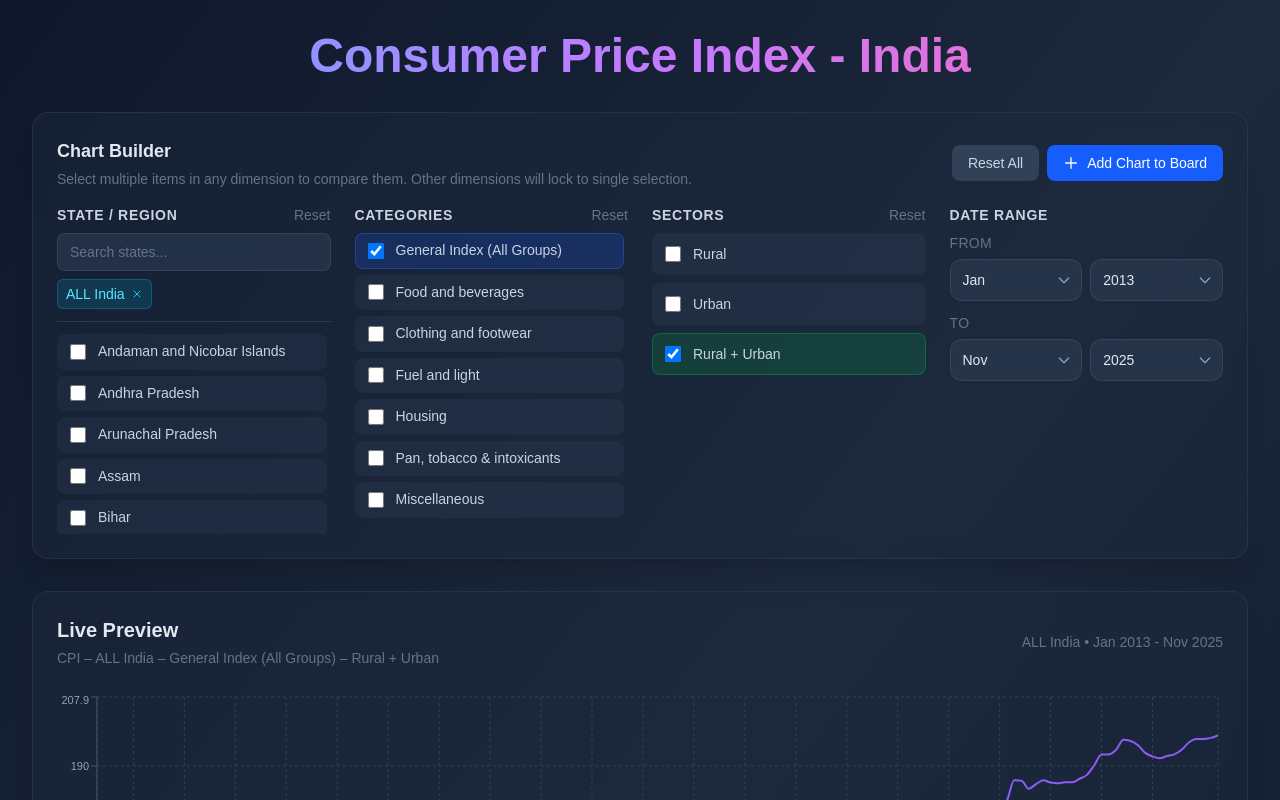
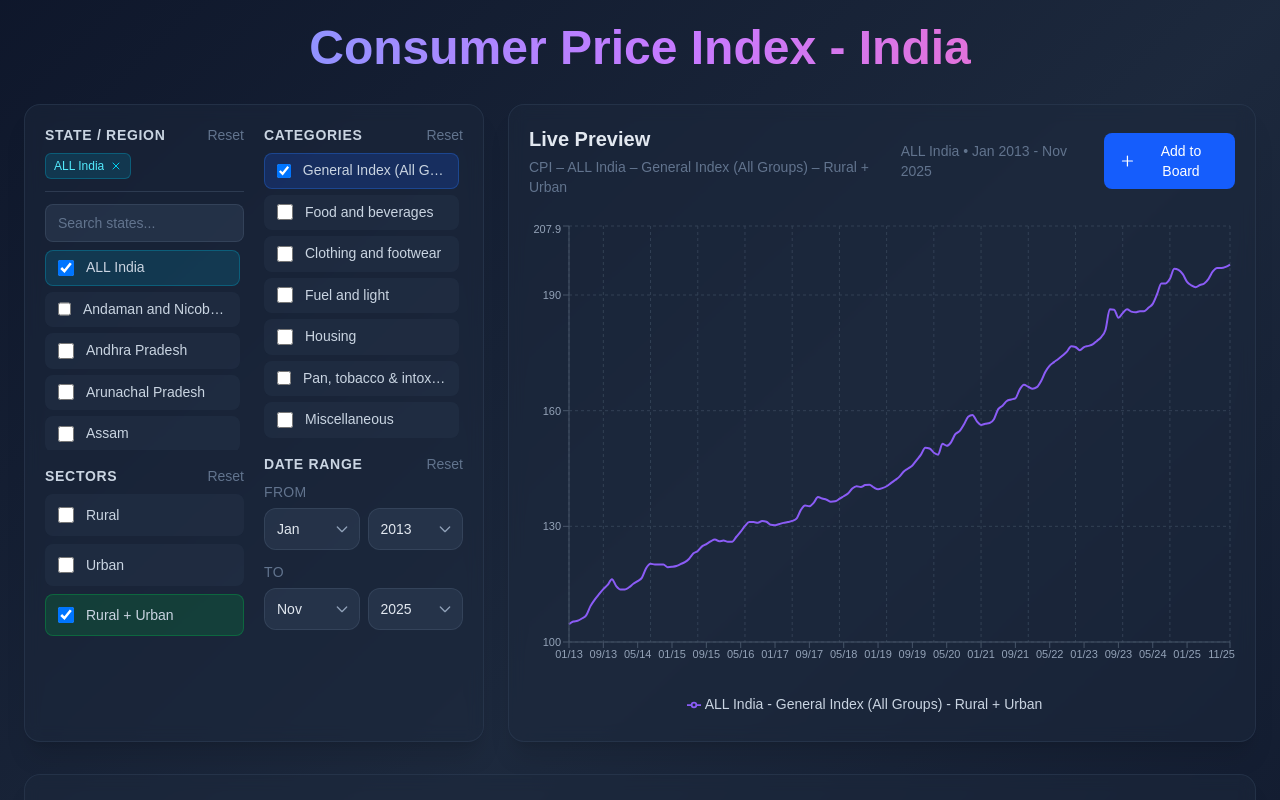
Before and after one commit to harshit-agarwal7/consumer-price-index, a Next.js app: page / in a window 1280 px wide. Shown: the top 800 px of the page. Built offline with nearby package versions, Linux system fonts and the light colour scheme.

Commit message:
Update UI to ensure filters and the graph appear side by side for ease of use

```diff
--- a/app/page.tsx
+++ b/app/page.tsx
@@ -485,7 +485,15 @@ export default function Home() {
     if (isSelected) {
       // Deselecting
       const newSelection = selectedStates.filter(s => s !== state);
-      if (newSelection.length === 0) return; // Prevent empty selection
+
+      // If no states left, auto-select 'ALL India'
+      if (newSelection.length === 0) {
+        setSelectedStates(['ALL India']);
+        if (multiSelectDimension === 'states') {
+          setMultiSelectDimension(null);
+        }
+        return;
+      }
 
       setSelectedStates(newSelection);
 
@@ -908,8 +916,8 @@ export default function Home() {
   };
 
   return (
-    <main className="min-h-screen bg-gradient-to-br from-slate-900 via-slate-800 to-slate-900 p-4 md:p-8">
-      <div className="max-w-7xl mx-auto">
+    <main className="min-h-screen bg-gradient-to-br from-slate-900 via-slate-800 to-slate-900 px-3 md:px-6 py-4 md:py-6">
+      <div className="max-w-[1600px] mx-auto">
         {/* Header */}
         <div className="mb-6 md:mb-8 text-center">
           <h1 className="text-3xl md:text-5xl font-bold bg-gradient-to-r from-blue-400 via-purple-400 to-pink-400 bg-clip-text text-transparent">
@@ -934,59 +942,15 @@ export default function Home() {
           </div>
         )}
 
-        {/* Chart Builder Panel */}
-        <div className="bg-slate-800/50 backdrop-blur-sm rounded-2xl border border-slate-700/50 p-4 md:p-6 mb-6 md:mb-8 shadow-xl">
-          <div className="flex flex-col md:flex-row md:items-center md:justify-between mb-4 gap-2">
-            <div>
-              <h2 className="text-lg font-semibold text-slate-200">Chart Builder</h2>
-              <p className="text-sm text-slate-500 mt-1">
-                Select multiple items in any dimension to compare them. Other dimensions will lock to single selection.
-              </p>
-            </div>
-
-            {/* Add Chart / Edit Mode Buttons */}
-            <div className="flex gap-2">
-              <button
-                onClick={resetAllDimensions}
-                className="px-4 py-2 bg-slate-700 hover:bg-slate-600 text-slate-300 text-sm font-medium rounded-lg transition-colors duration-200 cursor-pointer"
-              >
-                Reset All
-              </button>
-              {editingChartId ? (
-                <>
-                  <button
-                    onClick={saveChartChanges}
-                    className="px-4 py-2 bg-green-600 hover:bg-green-500 text-white text-sm font-medium rounded-lg transition-colors duration-200 flex items-center gap-2"
-                  >
-                    <svg className="w-4 h-4" fill="none" stroke="currentColor" viewBox="0 0 24 24">
-                      <path strokeLinecap="round" strokeLinejoin="round" strokeWidth={2} d="M5 13l4 4L19 7" />
-                    </svg>
-                    Save Changes
-                  </button>
-                  <button
-                    onClick={cancelEditing}
-                    className="px-4 py-2 bg-slate-600 hover:bg-slate-500 text-white text-sm font-medium rounded-lg transition-colors duration-200"
-                  >
-                    Cancel
-                  </button>
-                </>
-              ) : (
-                <button
-                  onClick={addChartToBoard}
-                  className="px-4 py-2 bg-blue-600 hover:bg-blue-500 text-white text-sm font-medium rounded-lg transition-colors duration-200 flex items-center gap-2"
-                >
-                  <svg className="w-4 h-4" fill="none" stroke="currentColor" viewBox="0 0 24 24">
-                    <path strokeLinecap="round" strokeLinejoin="round" strokeWidth={2} d="M12 4v16m8-8H4" />
-                  </svg>
-                  Add Chart to Board
-                </button>
-              )}
-            </div>
-          </div>
-
-          <div className="grid grid-cols-1 md:grid-cols-2 lg:grid-cols-4 gap-4 md:gap-6">
-
-            {/* State / Region Selection - Inline like Categories */}
+        {/* Main Content - Filters and Chart side by side */}
+        <div className="flex flex-col lg:flex-row gap-4 md:gap-6 mb-6 md:mb-8">
+          {/* Filters Panel */}
+          <div className="bg-slate-800/50 backdrop-blur-sm rounded-2xl border border-slate-700/50 p-4 md:p-5 shadow-xl lg:w-[460px] flex-shrink-0">
+            <div className="grid grid-cols-1 md:grid-cols-2 gap-4 md:gap-5">
+
+            {/* Column 1: State + Sectors */}
+            <div className="flex flex-col gap-4">
+            {/* State / Region Selection */}
             <div className="flex flex-col">
               <div className="flex items-center gap-2 mb-2">
                 <h2 className="text-sm font-semibold text-slate-300 uppercase tracking-wider">
@@ -1006,17 +970,6 @@ export default function Home() {
                 </button>
               </div>
 
-              {/* Search input for states */}
-              <div ref={stateDropdownRef}>
-                <input
-                  type="text"
-                  value={stateSearch}
-                  onChange={(e) => setStateSearch(e.target.value)}
-                  placeholder="Search states..."
-                  className="w-full px-3 py-2 bg-slate-700/50 border border-slate-600/50 rounded-lg text-slate-200 placeholder-slate-500 focus:outline-none focus:ring-2 focus:ring-cyan-500/50 text-sm mb-2"
-                />
-              </div>
-
               {/* Selected states section */}
               {selectedStates.length > 0 && (
                 <div className="mb-3 pb-3 border-b border-slate-600/50">
@@ -1027,7 +980,7 @@ export default function Home() {
                         <button
                           key={state}
                           onClick={() => toggleState(state)}
-                          className="flex items-center gap-1.5 px-2 py-1 bg-cyan-600/20 border border-cyan-500/30 rounded-md text-sm text-cyan-300 hover:bg-cyan-600/30 transition-colors cursor-pointer"
+                          className="flex items-center gap-1.5 px-2 py-1 bg-cyan-600/20 border border-cyan-500/30 rounded-md text-xs text-cyan-300 hover:bg-cyan-600/30 transition-colors cursor-pointer"
                         >
                           {multiSelectDimension === 'states' && (
                             <span
@@ -1035,7 +988,7 @@ export default function Home() {
                               style={{ backgroundColor: STATE_COLORS[stateIndex % STATE_COLORS.length] }}
                             ></span>
                           )}
-                          <span className="truncate max-w-[120px]">{state}</span>
+                          <span className="truncate max-w-[100px]">{state}</span>
                           <svg className="w-3 h-3 text-cyan-400" fill="none" stroke="currentColor" viewBox="0 0 24 24">
                             <path strokeLinecap="round" strokeLinejoin="round" strokeWidth={2} d="M6 18L18 6M6 6l12 12" />
                           </svg>
@@ -1046,10 +999,20 @@ export default function Home() {
                 </div>
               )}
 
+              {/* Search input for states */}
+              <div ref={stateDropdownRef}>
+                <input
+                  type="text"
+                  value={stateSearch}
+                  onChange={(e) => setStateSearch(e.target.value)}
+                  placeholder="Search states..."
+                  className="w-full px-3 py-2 bg-slate-700/50 border border-slate-600/50 rounded-lg text-slate-200 placeholder-slate-500 focus:outline-none focus:ring-2 focus:ring-cyan-500/50 text-sm mb-2"
+                />
+              </div>
+
               {/* States list - sorted alphabetically with ALL India first */}
               <div className="space-y-1.5 max-h-[200px] overflow-y-auto pr-1 scrollbar-thin">
                 {filteredStates
-                  .filter(state => !selectedStates.includes(state))
                   .sort((a, b) => {
                     if (a === 'ALL India') return -1;
                     if (b === 'ALL India') return 1;
@@ -1057,22 +1020,27 @@ export default function Home() {
                   })
                   .map((state) => {
                     const stateIndex = states.indexOf(state);
+                    const isSelected = selectedStates.includes(state);
 
                     return (
                       <label
                         key={state}
-                        className="flex items-center gap-3 px-3 py-2 rounded-lg cursor-pointer transition-all duration-200 bg-slate-700/30 border border-transparent hover:bg-slate-700/50"
+                        className={`flex items-center gap-3 px-3 py-2 rounded-lg cursor-pointer transition-all duration-200 ${
+                          isSelected
+                            ? 'bg-cyan-600/20 border border-cyan-500/30'
+                            : 'bg-slate-700/30 border border-transparent hover:bg-slate-700/50'
+                        }`}
                       >
                         <input
                           type="checkbox"
-                          checked={false}
+                          checked={isSelected}
                           onChange={() => toggleState(state)}
                           className="w-4 h-4 rounded border-slate-500 text-cyan-500 focus:ring-cyan-500/50 focus:ring-offset-0 bg-slate-700"
                         />
                         <span className="text-sm text-slate-300 leading-tight truncate">{state}</span>
                         {multiSelectDimension === 'states' && (
                           <span
-                            className="w-3 h-3 rounded-full flex-shrink-0 ml-auto opacity-30"
+                            className={`w-3 h-3 rounded-full flex-shrink-0 ml-auto ${isSelected ? '' : 'opacity-30'}`}
                             style={{ backgroundColor: STATE_COLORS[stateIndex % STATE_COLORS.length] }}
                           ></span>
                         )}
@@ -1082,6 +1050,60 @@ export default function Home() {
               </div>
             </div>
 
+            {/* Sector Selection */}
+            <div className="flex flex-col">
+              <div className="flex items-center gap-2 mb-2">
+                <h2 className="text-sm font-semibold text-slate-300 uppercase tracking-wider">
+                  {getSectionHeader('sectors').title}
+                </h2>
+                {multiSelectDimension === 'sectors' && (
+                  <span className="text-sm font-medium bg-green-600/30 text-green-300 px-2 py-0.5 rounded-full">
+                    Comparing
+                  </span>
+                )}
+                <button
+                  onClick={resetSectors}
+                  className="ml-auto text-sm text-slate-500 hover:text-slate-300 transition-colors cursor-pointer"
+                  title="Reset to default"
+                >
+                  Reset
+                </button>
+              </div>
+              <div className="space-y-2">
+                {SECTORS.map((sector) => {
+                  const isSelected = selectedSectors.includes(sector);
+
+                  return (
+                    <label
+                      key={sector}
+                      className={`flex items-center gap-3 px-3 py-2.5 rounded-lg cursor-pointer transition-all duration-200 ${
+                        isSelected
+                          ? 'bg-green-600/20 border border-green-500/30'
+                          : 'bg-slate-700/30 border border-transparent hover:bg-slate-700/50'
+                      }`}
+                    >
+                      <input
+                        type="checkbox"
+                        checked={isSelected}
+                        onChange={() => toggleSector(sector)}
+                        className="w-4 h-4 rounded border-slate-500 text-green-500 focus:ring-green-500/50 focus:ring-offset-0 bg-slate-700"
+                      />
+                      <span className="text-sm font-medium text-slate-300">{sector}</span>
+                      {isSelected && multiSelectDimension === 'sectors' && (
+                        <span
+                          className="w-3 h-3 rounded-full ml-auto"
+                          style={{ backgroundColor: SECTOR_COLORS[sector] }}
+                        ></span>
+                      )}
+                    </label>
+                  );
+                })}
+              </div>
+            </div>
+            </div>
+
+            {/* Column 2: Categories + Date Range */}
+            <div className="flex flex-col gap-4">
             {/* Categories Selection */}
             <div className="flex flex-col">
               <div className="flex items-center gap-2 mb-2">
@@ -1133,62 +1155,27 @@ export default function Home() {
               </div>
             </div>
 
-            {/* Sector Selection */}
-            <div className="flex flex-col">
-              <div className="flex items-center gap-2 mb-2">
-                <h2 className="text-sm font-semibold text-slate-300 uppercase tracking-wider">
-                  {getSectionHeader('sectors').title}
-                </h2>
-                {multiSelectDimension === 'sectors' && (
-                  <span className="text-sm font-medium bg-green-600/30 text-green-300 px-2 py-0.5 rounded-full">
-                    Comparing
-                  </span>
-                )}
-                <button
-                  onClick={resetSectors}
-                  className="ml-auto text-sm text-slate-500 hover:text-slate-300 transition-colors cursor-pointer"
-                  title="Reset to default"
-                >
-                  Reset
-                </button>
-              </div>
-              <div className="space-y-2">
-                {SECTORS.map((sector) => {
-                  const isSelected = selectedSectors.includes(sector);
-
-                  return (
-                    <label
-                      key={sector}
-                      className={`flex items-center gap-3 px-3 py-2.5 rounded-lg cursor-pointer transition-all duration-200 ${
-                        isSelected
-                          ? 'bg-green-600/20 border border-green-500/30'
-                          : 'bg-slate-700/30 border border-transparent hover:bg-slate-700/50'
-                      }`}
-                    >
-                      <input
-                        type="checkbox"
-                        checked={isSelected}
-                        onChange={() => toggleSector(sector)}
-                        className="w-4 h-4 rounded border-slate-500 text-green-500 focus:ring-green-500/50 focus:ring-offset-0 bg-slate-700"
-                      />
-                      <span className="text-sm font-medium text-slate-300">{sector}</span>
-                      {isSelected && multiSelectDimension === 'sectors' && (
-                        <span
-                          className="w-3 h-3 rounded-full ml-auto"
-                          style={{ backgroundColor: SECTOR_COLORS[sector] }}
-                        ></span>
-                      )}
-                    </label>
-                  );
-                })}
-              </div>
-            </div>
-
             {/* Date Range Selection */}
             <div className="space-y-2">
+              <div className="flex items-center gap-2">
                 <h2 className="text-sm font-semibold text-slate-300 uppercase tracking-wider">
                   Date Range
                 </h2>
+                <button
+                  onClick={() => {
+                    if (availableYears.length > 0) {
+                      setStartYear(availableYears[0]);
+                      setStartMonth('January');
+                      setEndYear(availableYears[availableYears.length - 1]);
+                      setEndMonth('November');
+                    }
+                  }}
+                  className="ml-auto text-sm text-slate-500 hover:text-slate-300 transition-colors cursor-pointer"
+                  title="Reset to full range"
+                >
+                  Reset
+                </button>
+              </div>
               <div className="space-y-3">
                 <div>
                   <label className="block text-sm font-medium text-slate-500 mb-1.5 uppercase tracking-wide">
@@ -1315,10 +1302,12 @@ export default function Home() {
               </div>
             </div>
             </div>
+
+            </div>
           </div>
 
           {/* Live Preview Chart */}
-        <div ref={chartPreviewRef} className="bg-slate-800/50 backdrop-blur-sm rounded-2xl border border-slate-700/50 p-4 md:p-6 shadow-xl mb-6 md:mb-8">
+          <div ref={chartPreviewRef} className="bg-slate-800/50 backdrop-blur-sm rounded-2xl border border-slate-700/50 p-4 md:p-5 shadow-xl flex-1 min-w-0">
           {/* Comparing Label */}
           {multiSelectDimension && (
             <div className="mb-3 flex items-center gap-2">
@@ -1340,8 +1329,41 @@ export default function Home() {
                 {generateChartTitle(selectedStates, selectedCategories, selectedSectors, multiSelectDimension)}
               </p>
             </div>
+            <div className="flex items-center gap-3">
               <div className="text-sm md:text-sm text-slate-500">
                 {selectedStates.length === 1 ? selectedStates[0] : `${selectedStates.length} states`} • {startMonth?.slice(0, 3)} {startYear} - {endMonth?.slice(0, 3)} {endYear}
+              </div>
+              <div className="flex gap-2">
+                {editingChartId ? (
+                  <>
+                    <button
+                      onClick={saveChartChanges}
+                      className="px-4 py-2 bg-green-600 hover:bg-green-500 text-white text-sm font-medium rounded-lg transition-colors duration-200 flex items-center gap-2"
+                    >
+                      <svg className="w-4 h-4" fill="none" stroke="currentColor" viewBox="0 0 24 24">
+                        <path strokeLinecap="round" strokeLinejoin="round" strokeWidth={2} d="M5 13l4 4L19 7" />
+                      </svg>
+                      Save Changes
+                    </button>
+                    <button
+                      onClick={cancelEditing}
+                      className="px-4 py-2 bg-slate-600 hover:bg-slate-500 text-white text-sm font-medium rounded-lg transition-colors duration-200"
+                    >
+                      Cancel
+                    </button>
+                  </>
+                ) : (
+                  <button
+                    onClick={addChartToBoard}
+                    className="px-4 py-2 bg-blue-600 hover:bg-blue-500 text-white text-sm font-medium rounded-lg transition-colors duration-200 flex items-center gap-2"
+                  >
+                    <svg className="w-4 h-4" fill="none" stroke="currentColor" viewBox="0 0 24 24">
+                      <path strokeLinecap="round" strokeLinejoin="round" strokeWidth={2} d="M12 4v16m8-8H4" />
+                    </svg>
+                    Add to Board
+                  </button>
+                )}
+              </div>
             </div>
           </div>
 
@@ -1383,6 +1405,7 @@ export default function Home() {
               </LineChart>
             </ResponsiveContainer>
           )}
+          </div>
         </div>
 
         {/* Chart Board Section */}
```
Also changed, not shown: .claude/CLAUDE.md. Lines whose indentation alone changed are shown as unchanged.
